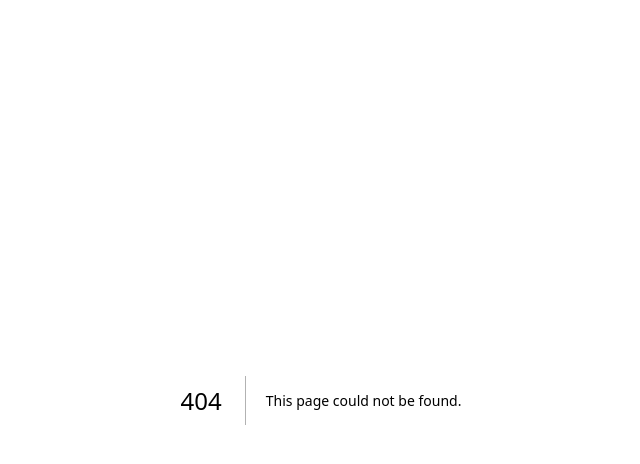
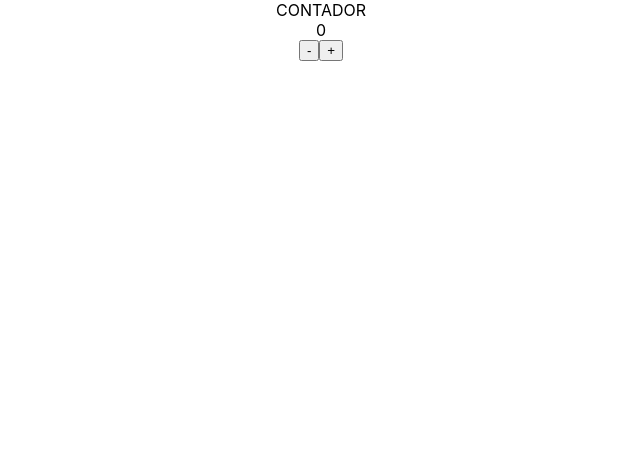
Before and after one commit to mauricom97/next-exercises, a Next.js app: page /estado/contador in a window 1280 px wide. Before the commit this address had no page. Shown: the top 464 px of the page, without its empty margins (319-959 px from the left). Built offline with nearby package versions, Linux system fonts and the light colour scheme.

Commit message:
contador

```diff
--- /dev/null
+++ b/pages/estado/contador.jsx
@@ -0,0 +1,30 @@
+import { useState } from "react"
+
+export default function contador () {
+  const style = {display: "flex", alignContent: "center", justifyContent: "center"}
+
+  const [num, setNum] = useState(0)
+
+  function addNum() {
+    setNum(num+1)
+  }
+  function subNum() {
+    setNum(num-1)
+  }
+
+
+  return (
+    <div>
+      <div style={style}>
+        CONTADOR
+      </div>
+      <div style={style}>
+        {num}
+      </div>
+      <div style={style}>
+        <button onClick={subNum}>-</button>
+        <button onClick={addNum}>+</button>
+      </div>
+    </div>
+  )
+}
```
Also changed, not shown: pages/estado/mouse.jsx (added, +32 -0 lines).
